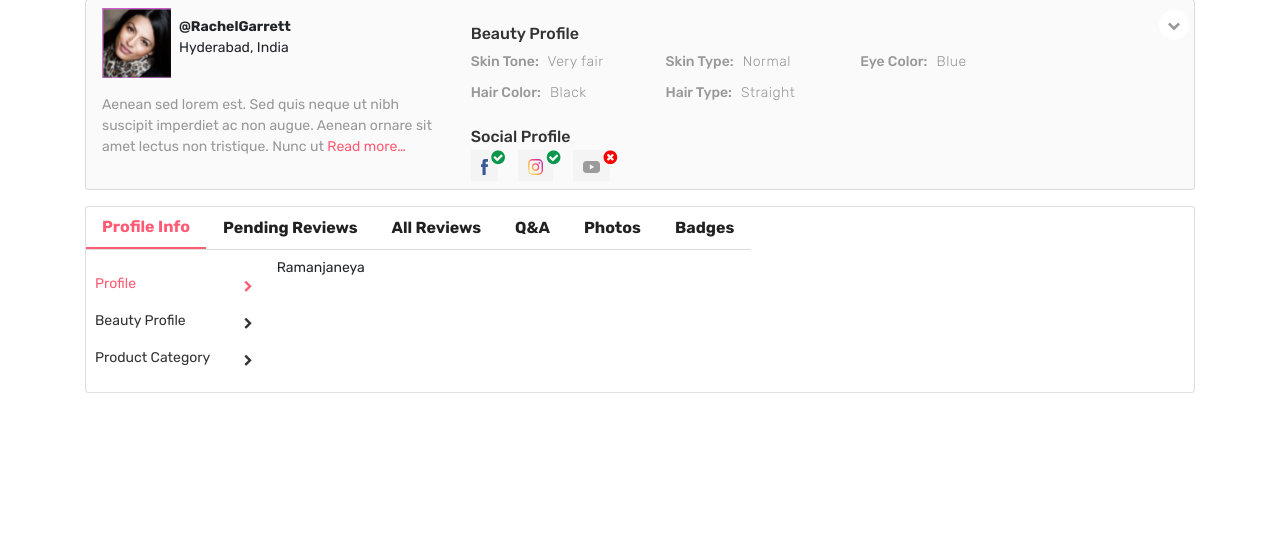
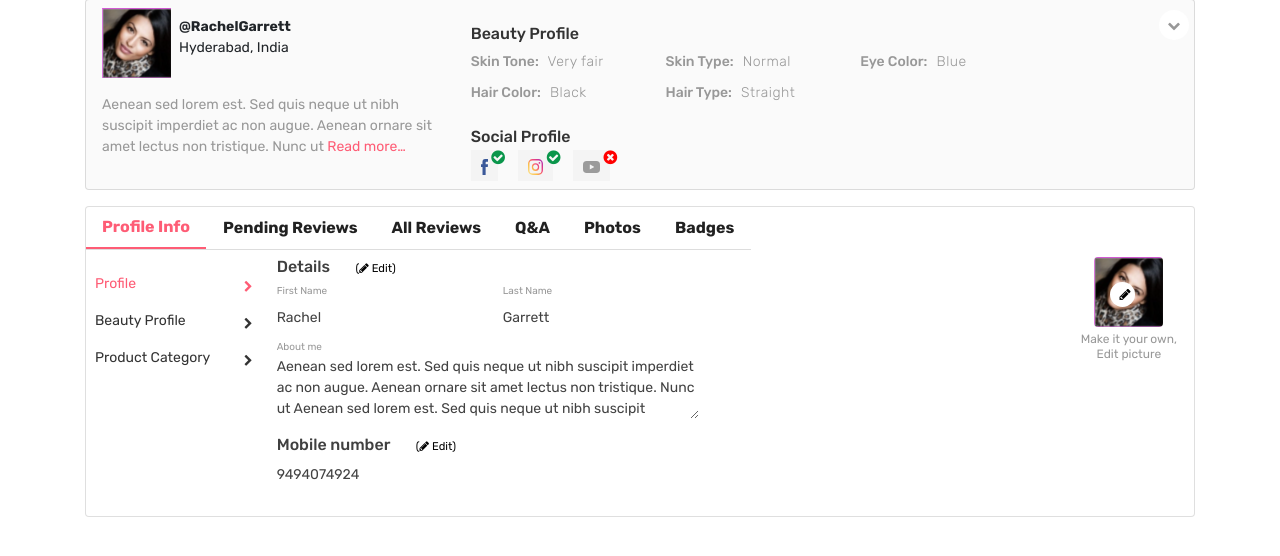
Before and after one commit to ramanjaneyagoud/varcode1, a PHP site: page / in a window 1280 px wide. Shown: the part 177-733 px from the top of the page. Run offline with PHP 8.4, Linux system fonts and the light colour scheme; some libraries are stand-ins or nearby versions.

Commit message:
added all reviews and started details page

```diff
--- /dev/null
+++ b/profile/all_reviews.php
@@ -0,0 +1,205 @@
+<div class="all_reviews">
+    <div class="d-none d-sm-flex filter_buttons">
+        <div class="p-2"><button type="button" class="btn btn-outline-dark">Pending for approval</button></div>
+        <div class="p-2"><button type="button" class="btn btn-outline-dark">Approved</button></div>
+        <div class="p-2"><button type="button" class="btn btn-outline-dark">Rejected</button></div>
+        <div class="ml-auto p-2">
+            <form>
+                <div class="form-group">
+                    <select class="form-control" id="reviews_filter">
+                        <option value="0">Sort By</option>
+                        <option value="latest">Latest</option>
+                        <option value="older">Older</option>
+                        <option value="atoz">A to Z</option>
+                        <option value="ztoa">Z to A</option>
+                        <option value="avgrating">Rating</option>
+                        <option value="reviewscount">Reviews Count</option>
+                    </select>
+                </div>
+            </form>
+        </div>
+    </div>
+    <div class="row p-sm-2">
+        <div class="col-sm-6 mt-sm-2">
+            <div class="review_box border p-2 rounded">
+                <div class="review_head">
+                    <div class="d-flex justify-content-between">
+                        <div class="d-flex justify-content-start">
+                            <img src="images/user.png" alt="" class="author_image d-block mr-2">
+                            <div class="mt-2">
+                                <div class="auth_name">Ponds BB Cream</div>
+                                <div class="auth_location">By <span><u>Ponds</u> </span> </div>
+                                <div class="review_on small">Reviewed on : <span>31/10/2019</span></div>
+                            </div>
+                        </div>
+                        <div class="p-1 m-2 status_msg edit align-self-start"><span class="">Edit</span>
+                        </div>
+                    </div>
+                </div>
+                <hr>
+                <div class="review_body">
+                    <div class="rating">
+                        <div class="d-flex justify-content-start">
+                            <div class="stars">
+                                <i class="fa fa-star" aria-hidden="true"></i>
+                                <i class="fa fa-star" aria-hidden="true"></i>
+                                <i class="fa fa-star" aria-hidden="true"></i>
+                                <i class="fa fa-star" aria-hidden="true"></i>
+                                <i class="fa fa-star" aria-hidden="true"></i>
+                            </div>
+                            <div class="ml-3">4.5/5</div>
+                        </div>
+                    </div>
+                    <h2 class="review_title mt-3">This is a test review....</h2>
+                    <p>Etiam convallis elementum sapien, a aliquam turpis aliquam vitae. Praesent sollicitudin felis vel
+                        mi facilisis posuere. Nulla ultrices facilisis justo, non varius nisl Praesent sollicitudin
+                        felis vel mi facilisis posuere. Nulla ultrices facilisis justo, non varius nisl….</p>
+                    <div class="d-flex justify-content-around">
+                        <div class="pros">
+                            <h3 class="review_title">Pro's</h3>
+                            <ul class="list-unstyled">
+                                <li>Dermatologically tested</li>
+                                <li>Controls hair fall</li>
+                                <li>All-natural hair mask</li>
+                            </ul>
+                        </div>
+                        <div class="cons">
+                            <h3 class="review_title">Con's</h3>
+                            <ul class="list-unstyled">
+                                <li>Might weigh down hair</li>
+                                <li>Average results</li>
+                                <li>Average results</li>
+                            </ul>
+                        </div>
+                    </div>
+                    <div class="uploaded_images">
+                        <h3 class="review_title">Images</h3>
+                        <div class="d-flex flex-wrap justify-content-start">
+                            <img src="https://via.placeholder.com/60x50" class="p-2" />
+                            <img src="https://via.placeholder.com/60x50" class="p-2" />
+                            <img src="https://via.placeholder.com/60x50" class="p-2" />
+                            <img src="https://via.placeholder.com/60x50" class="p-2" />
+                            <img src="https://via.placeholder.com/60x50" class="p-2" />
+                        </div>
+                    </div>
+                </div>
+            </div>
+        </div>
+        <div class="col-sm-6 mt-2">
+            <div class="review_box border p-2 rounded">
+                <div class="review_head">
+                    <div class="d-flex justify-content-between">
+                        <div class="d-flex justify-content-start">
+                            <img src="images/user.png" alt="" class="author_image d-block mr-2">
+                            <div class="mt-2">
+                                <div class="auth_name">Ponds BB Cream</div>
+                                <div class="auth_location">By <span><u>Ponds</u> </span> </div>
+                                <div class="review_on small">Reviewed on : <span>31/10/2019</span></div>
+                            </div>
+                        </div>
+                        <div class="p-1 m-2 status_msg rejected align-self-start"><span class="">Rejected</span>
+                        </div>
+                    </div>
+                </div>
+                <hr>
+                <div class="review_body">
+                    <div class="rating">
+                        <div class="d-flex justify-content-start">
+                            <div class="stars">
+                                <i class="fa fa-star" aria-hidden="true"></i>
+                                <i class="fa fa-star" aria-hidden="true"></i>
+                                <i class="fa fa-star" aria-hidden="true"></i>
+                                <i class="fa fa-star" aria-hidden="true"></i>
+                                <i class="fa fa-star" aria-hidden="true"></i>
+                            </div>
+                            <div class="ml-3">4.5/5</div>
+                        </div>
+                    </div>
+                    <h2 class="review_title mt-3">This is a test review....</h2>
+                    <p>Etiam convallis elementum sapien, a aliquam turpis aliquam vitae. Praesent sollicitudin felis vel
+                        mi facilisis posuere. Nulla ultrices facilisis justo, non varius nisl Praesent sollicitudin
+                        felis vel mi facilisis posuere. Nulla ultrices facilisis justo, non varius nisl….</p>
+                    <div class="d-flex justify-content-around">
+                        <div class="pros">
+                            <h3 class="review_title">Pro's</h3>
+                            <ul class="list-unstyled">
+                                <li>Dermatologically tested</li>
+                                <li>Controls hair fall</li>
+                                <li>All-natural hair mask</li>
+                            </ul>
+                        </div>
+                        <div class="cons">
+                            <h3 class="review_title">Con's</h3>
+                            <ul class="list-unstyled">
+                                <li>Might weigh down hair</li>
+                                <li>Average results</li>
+                                <li>Average results</li>
+                            </ul>
+                        </div>
+                    </div>
+                    <div class="uploaded_images">
+                        <h3 class="review_title">Images</h3>
+                            <div class="no_images text-center">
+                            No Images
+                            </div>
+                    </div>
+                </div>
+            </div>
+        </div>
+        <div class="col-sm-6 mt-2">
+            <div class="review_box border p-2 rounded">
+                <div class="review_head">
+                    <div class="d-flex justify-content-between">
+                        <div class="d-flex justify-content-start">
+                            <img src="images/user.png" alt="" class="author_image d-block mr-2">
+                            <div class="mt-2">
+                                <div class="auth_name">Ponds BB Cream</div>
+                                <div class="auth_location">By <span><u>Ponds</u> </span> </div>
+                                <div class="review_on small">Reviewed on : <span>31/10/2019</span></div>
+                            </div>
+                        </div>
+                        <div class="p-1 m-2 status_msg approved align-self-start"><span class="">Approved</span>
+                        </div>
+                    </div>
+                </div>
+                <hr>
+                <div class="review_body">
+                    <div class="rating">
+                        <div class="d-flex justify-content-start">
+                            <div class="stars">
+                                <i class="fa fa-star" aria-hidden="true"></i>
+                                <i class="fa fa-star" aria-hidden="true"></i>
+                                <i class="fa fa-star" aria-hidden="true"></i>
+                                <i class="fa fa-star" aria-hidden="true"></i>
+                                <i class="fa fa-star" aria-hidden="true"></i>
+                            </div>
+                            <div class="ml-3">4.5/5</div>
+                        </div>
+                    </div>
+                    <h2 class="review_title mt-3">This is a test review....</h2>
+                    <p>Etiam convallis elementum sapien, a aliquam turpis aliquam vitae. Praesent sollicitudin felis vel
+                        mi facilisis posuere. Nulla ultrices facilisis justo, non varius nisl Praesent sollicitudin
+                        felis vel mi facilisis posuere. Nulla ultrices facilisis justo, non varius nisl….</p>
+                    <div class="d-flex justify-content-around">
+                        <div class="pros">
+                            <h3 class="review_title">Pro's</h3>
+                            <ul class="list-unstyled">
+                                <li>Dermatologically tested</li>
+                                <li>Controls hair fall</li>
+                                <li>All-natural hair mask</li>
+                            </ul>
+                        </div>
+                        <div class="cons">
+                            <h3 class="review_title">Con's</h3>
+                            <ul class="list-unstyled">
+                                <li>Might weigh down hair</li>
+                                <li>Average results</li>
+                                <li>Average results</li>
+                            </ul>
+                        </div>
+                    </div>
+                </div>
+            </div>
+        </div>
+    </div>
+</div>
--- a/profile/details.php
+++ b/profile/details.php
@@ -1 +1,60 @@
-Ramanjaneya
+<div class="form_data">
+    <div class="about_block block">
+        <div class="d-flex justify-content-between align-items-start">
+            <div class="about">
+                <h2 class="d-inline">Details</h2>
+                <button class="ml-3 border-0 bg-white d-inline small myedit">(<i class="fa fa-pencil"
+                        aria-hidden="true"></i>
+                    Edit)</button>
+                <form>
+                    <div class="row">
+                        <div class="col">
+                            <label for="">First Name</label>
+                            <input type="text" class="form-control" value="Rachel">
+                        </div>
+                        <div class="col">
+                            <label for="">Last Name</label>
+                            <input type="text" class="form-control" value="Garrett">
+                        </div>
+                    </div>
+                    <div class="form-group">
+                        <label for="aboutme">About me</label>
+                        <textarea class="form-control" id="aboutme" rows="3">Aenean sed lorem est. Sed quis neque ut nibh suscipit imperdiet ac non augue. Aenean ornare sit amet lectus non tristique. Nunc ut Aenean sed lorem est. Sed quis neque ut nibh suscipit imperdiet ac non augue. Aenean ornare sit amet lectus non tristique. Nunc ut
+                        </textarea>
+                    </div>
+                </form>
+            </div>
+            <div class="product_box edit text-center mr-sm-3">
+                <img src="images/user.png" alt="Profile Image" class="rounded mx-auto">
+                <p>Make it your own,<br> Edit picture</p>
+            </div>
+        </div>
+    </div>
+    <div class="phone_block block">
+        <h2 class="d-inline">Mobile number</h2>
+        <button class="ml-3 border-0 bg-white d-inline small myedit">(<i class="fa fa-pencil" aria-hidden="true"></i>
+            Edit)</button>
+        <span class="change">Change Mobile Number</span>
+        <form>
+            <div class="form-group">
+                <input type="tel" name="phone" pattern="[0-9]{10}" required class="form-control" value="9494074924">
+            </div>
+            <div class="change">
+                <input type="tel" name="otp" pattern="[0-9]{6}" required class="form-control">
+                <a href="#">Resend OTP</a>
+                <button class="btn custom_btn back-to-product">Verify</button>
+            </div>
+        </form>
+    </div>
+</div>
+
+<script>
+var edit = document.querySelectorAll(".myedit");
+for (var i = 0; i < edit.length; i++) {
+    edit[i].addEventListener("click", function() {
+        // var current = document.querySelectorAll("about_editing");
+        // current[0].classList.remove("about_editing");
+        this.parentElement.classList.add("about_editing");
+    });
+}
+</script>
--- a/profile/header.php
+++ b/profile/header.php
@@ -12,5 +12,5 @@
     <link rel="stylesheet" href="https://cdnjs.cloudflare.com/ajax/libs/font-awesome/4.7.0/css/font-awesome.min.css">
     <link href="https://fonts.googleapis.com/css?family=Rubik:300,300i,400,400i,500,500i,700,700i,900,900i&display=swap" rel="stylesheet">
     <script type="text/javascript" src="script.js?re"></script>
-    <link rel="stylesheet" href="style.css?tr">
+    <link rel="stylesheet" href="style.css?nnnn">
 </head>
--- a/profile/rev_tabs.php
+++ b/profile/rev_tabs.php
@@ -129,7 +129,9 @@
                         <div class="tab-pane fade" id="how_to_use" role="tabpanel" aria-labelledby="how-to-use-tab">
                             <?php include "pending_reviewes.php"; ?>
                         </div>
-                        <div class="tab-pane fade" id="benefits" role="tabpanel" aria-labelledby="benefits-tab">J</div>
+                        <div class="tab-pane fade" id="benefits" role="tabpanel" aria-labelledby="benefits-tab">
+                        <?php include "all_reviews.php"; ?>
+                        </div>
                         <div class="tab-pane fade" id="ingredients" role="tabpanel" aria-labelledby="ingredients-tab">
                         <?php include "review_for_product.php"; ?>
                         </div>
--- a/profile/style.css
+++ b/profile/style.css
@@ -194,7 +194,11 @@ li.breadcrumb-item a {
   width: auto;
   padding: 2px;
 }
-
+.status_msg.edit {
+  border-color: #424242;
+  color: #424242;
+  padding: 2px 10px !important;
+}
 .status_msg.approved {
   border-color: #0A964B;
   color: #0A964B;
@@ -210,6 +214,12 @@ li.breadcrumb-item a {
   color: #ED3832;
 }
 
+.status_msg.edit:before {
+  margin-right: 4px;
+  content: '\f040';
+  font-family: FontAwesome;
+  font-size: 16px;
+}
 .status_msg.approved:before {
   margin-right: 4px;
   content: '\f058';
@@ -575,7 +585,7 @@ div#accordion_profile .card {
   text-decoration: none;
 }
 
-.product_box.selected {
+.product_box.selected,.product_box.edit {
   position: relative;
 }
 
@@ -592,6 +602,21 @@ div#accordion_profile .card {
   padding-left: 2px;
   border-radius: 50%;
   color: #fff;
+}
+.product_box.edit:after {
+  content: "\f040";
+  position: absolute;
+  top: 22%;
+  left: 30%;
+  font-family: FontAwesome;
+  width: 25px;
+  height: 25px;
+  background: #fff;
+  font-size: 13px;
+  padding-top: 3px;
+  padding-left: 6px;
+  border-radius: 50%;
+  color: #000;
 }
 .product-categories {
   overflow: auto;
@@ -841,3 +866,74 @@ div#accordion .card-body {
       grid-gap: 15px;
   }
 }
+
+/****************all_reviews css *****************************/
+.fa-star:before {
+  content: "\f005";
+  color: #f2c300;
+}
+button.btn.btn-outline-dark,
+#reviews_filter {
+    box-shadow: none;
+    background: #F8F8F8;
+    color: #424242;
+    border-color: #EDEDED;
+    outline: none;
+    cursor: pointer;
+}
+
+.btn-outline-dark:hover {
+    color: #fff;
+    background-color: #FE5C75;
+    border-color: #FE5C75;
+}
+
+.btn-outline-dark:not(:disabled):not(.disabled).active,
+.btn-outline-dark:not(:disabled):not(.disabled):active,
+.show>.btn-outline-dark.dropdown-toggle {
+    color: #fff;
+    background-color: #FE5C75;
+    border-color: #FE5C75;
+    box-shadow: none;
+}
+
+.review_body .review_title {
+    font-size: 16px;
+    color: rgba(0, 0, 0, 0.87);
+}
+
+.pros li,
+.cons li,
+.review_title+p {
+    color: rgba(51, 51, 51, 0.8);
+}
+.no_images{
+  background-color: rgba(247, 247, 247, 1);
+  max-width: 150px;
+  padding: 10px !important;
+}
+@media(max-width:767px){
+    .review_head .status_msg span{
+    display:none;
+}
+}
+
+/********************** details css *********************/
+.form_data h2{font-size:16px;color:rgba(64, 64, 64, 1);}
+.form_data input,.form_data textarea {
+  font-size: 14px;
+  padding: 0px !important;
+  border: 0px;
+  color:rgba(66, 66, 66, 1);
+}
+.form_data label {
+  font-size: 10px;
+  color:rgba(152, 152, 152, 1);
+  margin-bottom: 0px;
+}
+.about.about_editing input, .about.about_editing textarea {
+  border-bottom: 1px solid rgba(237, 237, 237, 1);
+  border-radius: 0;
+}
+.change{display:none;}
+.about_editing .change{display:block;}
```
